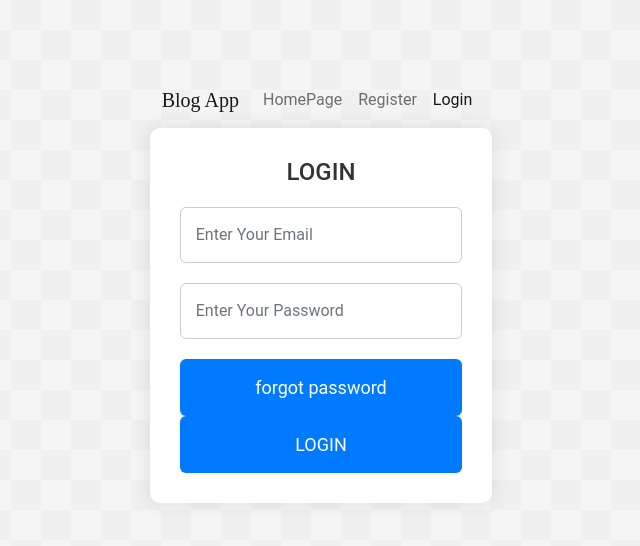
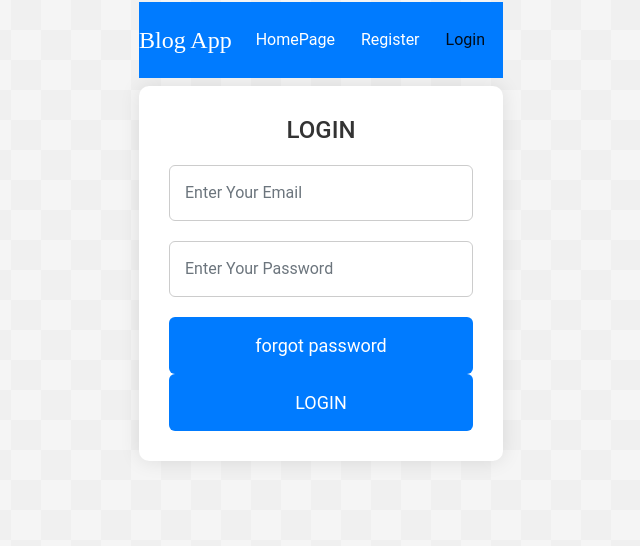
Before and after one commit to Anujvaid45/Blogs, a React (Create React App) app in the folder frontend/: page /login in a window 1280 px wide. Shown: the top 546 px of the page, without its empty margins (319-959 px from the left). Built offline with nearby package versions, Linux system fonts and the light colour scheme; no server answers.

Commit message:
big changes

```diff
--- a/frontend/public/index.html
+++ b/frontend/public/index.html
@@ -25,7 +25,7 @@
       Learn how to configure a non-root public URL by running `npm run build`.
     -->
     <link rel="stylesheet" href="https://cdn.jsdelivr.net/npm/bootstrap@5.2.3/dist/css/bootstrap.min.css" integrity="sha384-rbsA2VBKQhggwzxH7pPCaAqO46MgnOM80zW1RWuH61DGLwZJEdK2Kadq2F9CUG65" crossorigin="anonymous">
-    <link rel="stylesheet" href="https://cdnjs.cloudflare.com/ajax/libs/font-awesome/6.4.2/css/all.min.css" integrity="sha512-z3gLpd7yknf1YoNbCzqRKc4qyor8gaKU1qmn+CShxbuBusANI9QpRohGBreCFkKxLhei6S9CQXFEbbKuqLg0DA==" crossorigin="anonymous" referrerpolicy="no-referrer" />
+    <!-- <link rel="stylesheet" href="https://cdnjs.cloudflare.com/ajax/libs/font-awesome/6.4.2/css/all.min.css" integrity="sha512-z3gLpd7yknf1YoNbCzqRKc4qyor8gaKU1qmn+CShxbuBusANI9QpRohGBreCFkKxLhei6S9CQXFEbbKuqLg0DA==" crossorigin="anonymous" referrerpolicy="no-referrer" /> -->
     <title>Blogs Page</title>
   </head>
   <body>
--- a/frontend/src/Layout/Header.js
+++ b/frontend/src/Layout/Header.js
@@ -1,6 +1,7 @@
 import { NavLink,Link } from "react-router-dom";
 import { useAuth } from "../context/auth.js";
 import { toast } from 'react-toastify';
+import '../styles/Header.css';
 const Header = () => {
 
   const [auth,setAuth] = useAuth()
--- a/frontend/src/Layout/Layout.js
+++ b/frontend/src/Layout/Layout.js
@@ -14,7 +14,7 @@ const Layout = ({children,title,description,author,keywords}) => {
                 <title>{title}</title>
             </Helmet>
             <Header/>
-            <main style={{minHeight:'75vh'}}>
+            <main style={{minHeight:'90vh'}}>
                 <ToastContainer autoClose={1000} />
                 {children}
                 </main>
--- /dev/null
+++ b/frontend/src/styles/Header.css
@@ -0,0 +1,58 @@
+/* Add this to your existing styles or create a new CSS file */
+
+.container-fluid {
+    background-color: #007bff;
+    padding: 15px 0;
+  }
+
+  .navbar-toggler {
+    border: none;
+  }
+
+  .navbar-toggler-icon {
+    color: #fff;
+  }
+
+  .navbar-brand {
+    color: #fff;
+    font-size: 24px;
+  }
+
+  .navbar-nav {
+    align-items: center;
+  }
+
+  .nav-item {
+    margin-right: 10px;
+  }
+
+  .nav-link {
+    color: #fff;
+    text-decoration: none;
+    font-size: 16px;
+  }
+
+  .nav-link:hover {
+    color: #f8f9fa;
+  }
+
+  .dropdown-menu {
+    background-color: #007bff;
+    border: none;
+  }
+
+  .dropdown-item {
+    color: #fff;
+  }
+
+  .dropdown-item:hover {
+    background-color: #0056b3;
+    color: #fff;
+  }
+
+  /* Extend the navbar to full screen width */
+  .navbar {
+    width: 100%;
+    padding-right: 0;
+    padding-left: 0;
+  }
--- /dev/null
+++ b/package.json
@@ -0,0 +1,5 @@
+{
+  "dependencies": {
+    "moment": "^2.29.4"
+  }
+}
```
Also changed, not shown: 1 other file (tests, documents, lock files or other folders).
